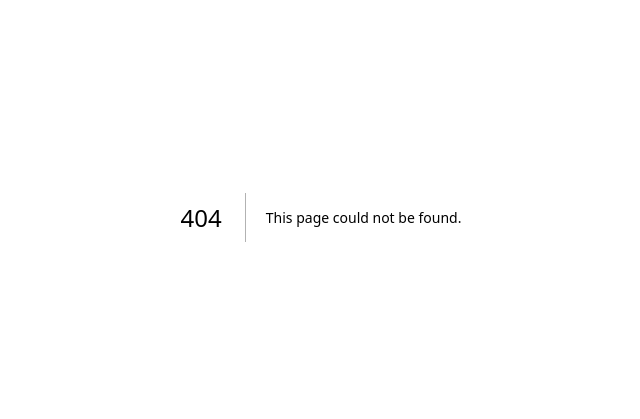
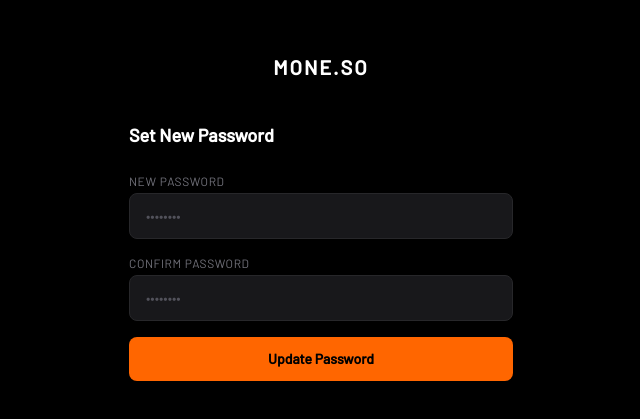
Before and after one commit to moneso/Moneso, a Next.js app: page /auth/update-password in a window 1280 px wide. Before the commit this address had no page. Shown: the part 183-602 px from the top of the page, without its empty margins (319-959 px from the left). Built offline with nearby package versions, Linux system fonts and the light colour scheme; a web font is replaced by a local one.

Commit message:
Create page.js

```diff
--- /dev/null
+++ b/src/app/auth/update-password/page.js
@@ -0,0 +1,85 @@
+'use client'
+import { useState } from 'react'
+import { useRouter } from 'next/navigation'
+import Link from 'next/link'
+import { createClient } from '@/lib/supabase'
+
+export default function UpdatePasswordPage() {
+  const router = useRouter()
+  const supabase = createClient()
+  const [password, setPassword] = useState('')
+  const [confirm, setConfirm] = useState('')
+  const [error, setError] = useState('')
+  const [success, setSuccess] = useState('')
+  const [loading, setLoading] = useState(false)
+
+  async function handleSubmit(e) {
+    e.preventDefault()
+    setError('')
+    if (password !== confirm) {
+      setError('Passwords do not match.')
+      return
+    }
+    setLoading(true)
+    try {
+      const { error: updateError } = await supabase.auth.updateUser({ password })
+      if (updateError) throw updateError
+      setSuccess('Password updated. Redirecting...')
+      setTimeout(() => router.push('/marketplace'), 2000)
+    } catch (err) {
+      setError(err.message || 'Something went wrong.')
+    } finally {
+      setLoading(false)
+    }
+  }
+
+  return (
+    <div className="min-h-screen bg-black flex flex-col items-center justify-center px-4">
+      <Link href="/" className="text-white font-bold text-xl tracking-widest mb-10 hover:text-[#FF6600] transition-colors">
+        MONE.SO
+      </Link>
+      <div className="w-full max-w-sm">
+        <h2 className="text-white font-bold text-lg mb-6">Set New Password</h2>
+        <form onSubmit={handleSubmit} className="space-y-4">
+          <div>
+            <label className="block text-xs text-zinc-500 mb-1 uppercase tracking-wider">New Password</label>
+            <input
+              type="password"
+              value={password}
+              onChange={e => setPassword(e.target.value)}
+              required
+              minLength={8}
+              placeholder="••••••••"
+              className="w-full bg-zinc-900 border border-zinc-800 text-white rounded-lg px-4 py-3 text-sm focus:outline-none focus:border-[#FF6600] placeholder-zinc-600"
+            />
+          </div>
+          <div>
+            <label className="block text-xs text-zinc-500 mb-1 uppercase tracking-wider">Confirm Password</label>
+            <input
+              type="password"
+              value={confirm}
+              onChange={e => setConfirm(e.target.value)}
+              required
+              minLength={8}
+              placeholder="••••••••"
+              className="w-full bg-zinc-900 border border-zinc-800 text-white rounded-lg px-4 py-3 text-sm focus:outline-none focus:border-[#FF6600] placeholder-zinc-600"
+            />
+          </div>
+          {error && (
+            <p className="text-red-400 text-xs bg-red-400/10 border border-red-400/20 rounded-lg px-4 py-3">{error}</p>
+          )}
+          {success && (
+            <p className="text-green-400 text-xs bg-green-400/10 border border-green-400/20 rounded-lg px-4 py-3">{success}</p>
+          )}
+          <button
+            type="submit"
+            disabled={loading}
+            className="w-full bg-[#FF6600] hover:bg-[#e55a00] text-black font-bold py-3 rounded-lg text-sm transition-colors disabled:opacity-50"
+          >
+            {loading ? '...' : 'Update Password'}
+          </button>
+        </form>
+      </div>
+    </div>
+  )
+}
```
